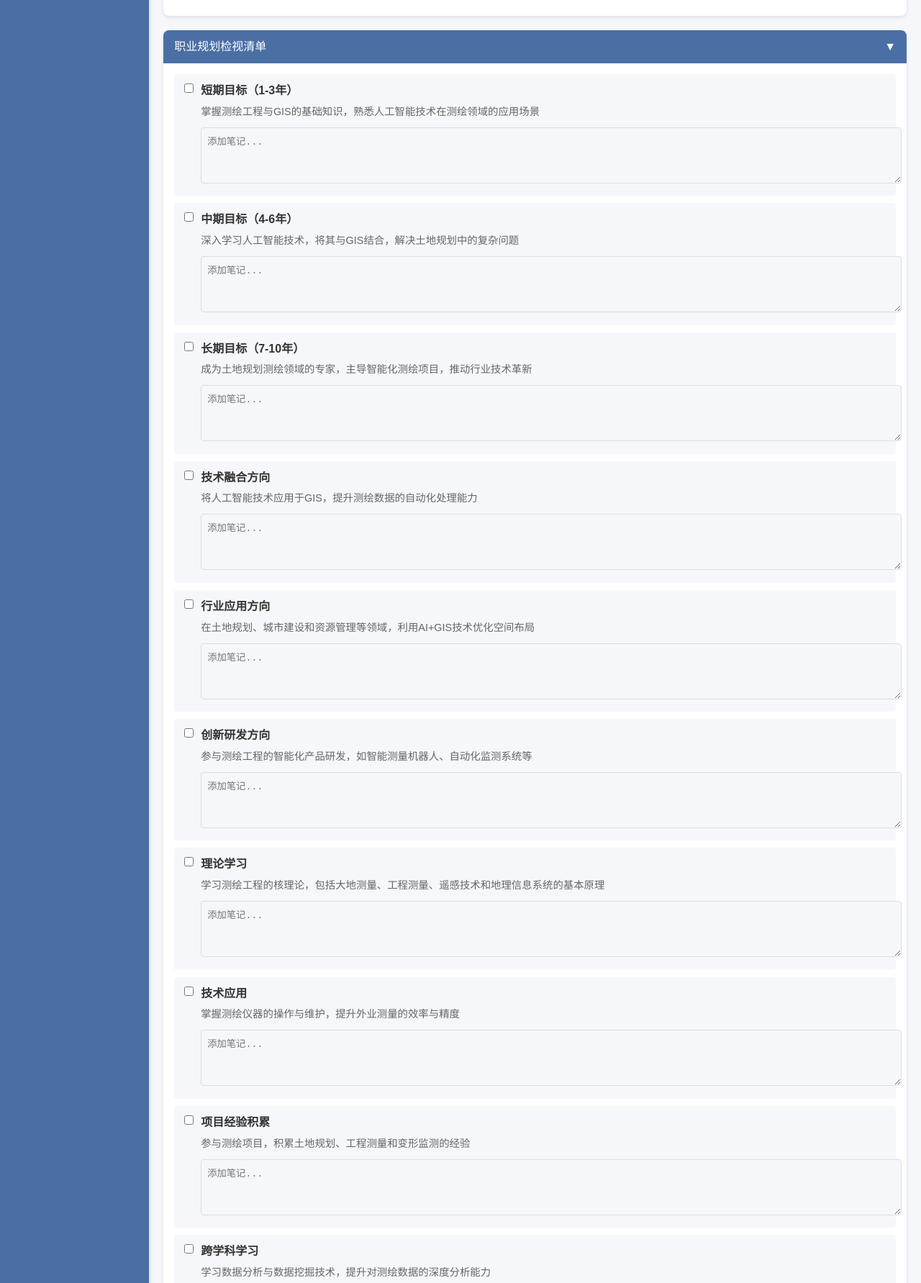
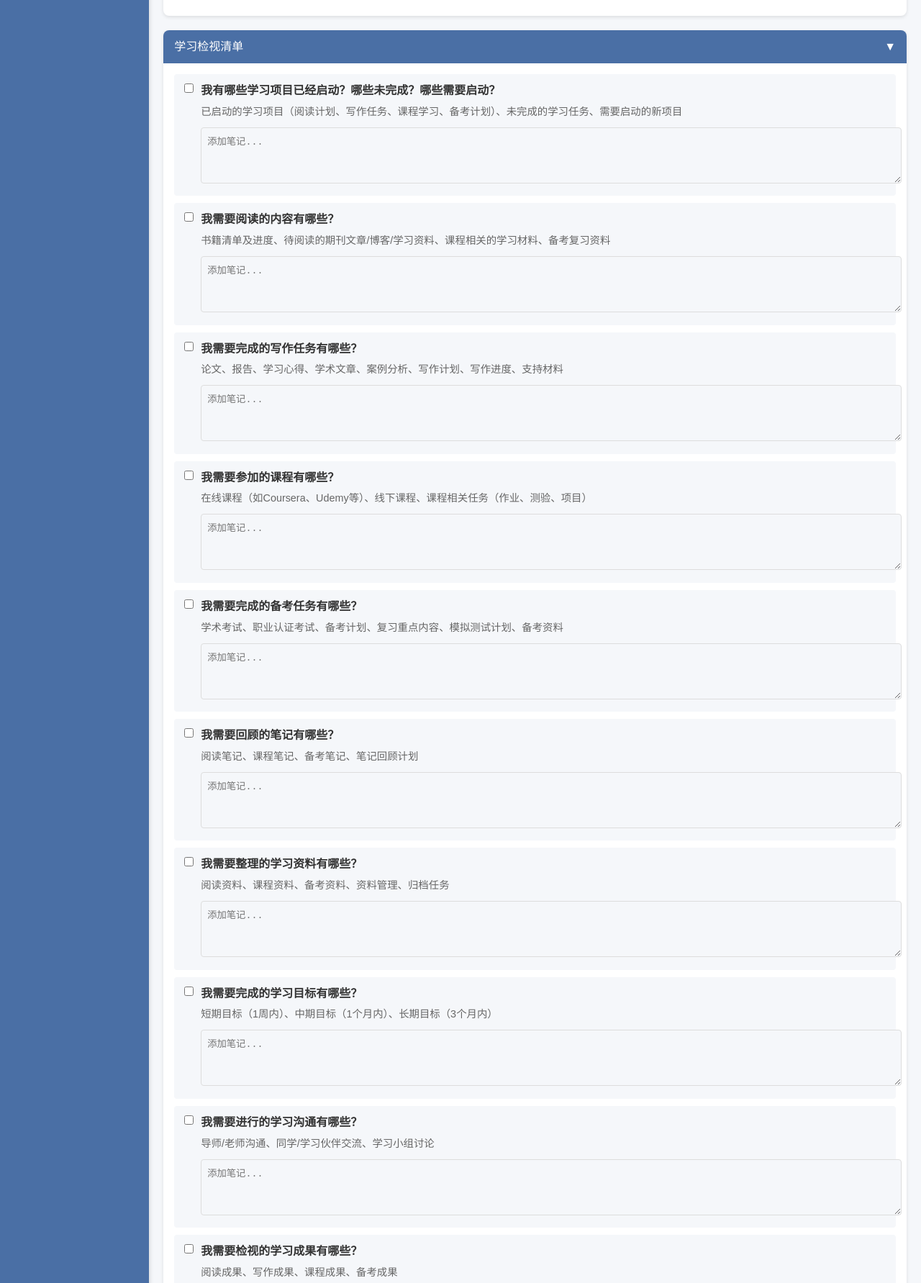
Before and after one commit to notioncn/daily-review, a plain HTML site: page index.html in a window 1280 px wide. Shown: the part 5502-7285 px from the top of the page at 72% size. Drawn offline with Linux system fonts and the light colour scheme.

Commit message:
最新修改

```diff
--- a/app.js
+++ b/app.js
@@ -15,7 +15,7 @@ const views = document.querySelectorAll('.checklist-view, .calendar-view, .expor
 const sectionHeaders = document.querySelectorAll('.section-header');
 const workChecklistContainer = document.getElementById('work-checklist');
 const lifeChecklistContainer = document.getElementById('life-checklist');
-const careerChecklistContainer = document.getElementById('career-checklist');
+const studyChecklistContainer = document.getElementById('study-checklist');
 const calendarGrid = document.getElementById('calendar-grid');
 const currentMonthDisplay = document.getElementById('current-month');
 const prevMonthBtn = document.getElementById('prev-month');
@@ -122,7 +122,7 @@ function getCurrentDateData() {
         userData[dateKey] = {
             work: {},
             life: {},
-            career: {}
+            study: {}
         };
     }
     return userData[dateKey];
@@ -146,11 +146,11 @@ function renderChecklists() {
         lifeChecklistContainer.appendChild(createChecklistItem(item, itemData, 'life'));
     });
 
-    // 渲染职业规划检视清单
-    careerChecklistContainer.innerHTML = '';
-    careerChecklistData.forEach(item => {
-        const itemData = dateData.career[item.id] || { completed: false, notes: '' };
-        careerChecklistContainer.appendChild(createChecklistItem(item, itemData, 'career'));
+    // 渲染学习检视清单
+    studyChecklistContainer.innerHTML = '';
+    studyChecklistData.forEach(item => {
+        const itemData = dateData.study[item.id] || { completed: false, notes: '' };
+        studyChecklistContainer.appendChild(createChecklistItem(item, itemData, 'study'));
     });
 }
 
@@ -445,7 +445,7 @@ function generateExport() {
 
     const includeWork = document.getElementById('export-work').checked;
     const includeLife = document.getElementById('export-life').checked;
-    const includeCareer = document.getElementById('export-career').checked;
+    const includeStudy = document.getElementById('export-study').checked;
     const completedOnly = document.getElementById('export-completed-only').checked;
     const withNotes = document.getElementById('export-with-notes').checked;
 
@@ -481,11 +481,11 @@ function generateExport() {
         markdown += '\n';
     }
 
-    // 添加职业规划检视清单
-    if (includeCareer) {
-        markdown += '## 职业规划检视清单\n\n';
-        careerChecklistData.forEach(item => {
-            const itemData = dateData.career[item.id] || { completed: false, notes: '' };
+    // 添加学习检视清单
+    if (includeStudy) {
+        markdown += '## 学习检视清单\n\n';
+        studyChecklistData.forEach(item => {
+            const itemData = dateData.study[item.id] || { completed: false, notes: '' };
             if (!completedOnly || itemData.completed) {
                 markdown += `- [${itemData.completed ? 'x' : ' '}] ${item.title}\n`;
                 if (withNotes && itemData.notes) {
--- a/data.js
+++ b/data.js
@@ -34,16 +34,15 @@ const lifeChecklistData = [
     { id: 'l29', title: '我有哪些社会义务要去履行？', description: '居委会、邻居、社会服务、学校、参与公共活动' }
 ];
 
-const careerChecklistData = [
-    { id: 'c01', title: '短期目标（1-3年）', description: '掌握测绘工程与GIS的基础知识，熟悉人工智能技术在测绘领域的应用场景' },
-    { id: 'c02', title: '中期目标（4-6年）', description: '深入学习人工智能技术，将其与GIS结合，解决土地规划中的复杂问题' },
-    { id: 'c03', title: '长期目标（7-10年）', description: '成为土地规划测绘领域的专家，主导智能化测绘项目，推动行业技术革新' },
-    { id: 'c04', title: '技术融合方向', description: '将人工智能技术应用于GIS，提升测绘数据的自动化处理能力' },
-    { id: 'c05', title: '行业应用方向', description: '在土地规划、城市建设和资源管理等领域，利用AI+GIS技术优化空间布局' },
-    { id: 'c06', title: '创新研发方向', description: '参与测绘工程的智能化产品研发，如智能测量机器人、自动化监测系统等' },
-    { id: 'c07', title: '理论学习', description: '学习测绘工程的核理论，包括大地测量、工程测量、遥感技术和地理信息系统的基本原理' },
-    { id: 'c08', title: '技术应用', description: '掌握测绘仪器的操作与维护，提升外业测量的效率与精度' },
-    { id: 'c09', title: '项目经验积累', description: '参与测绘项目，积累土地规划、工程测量和变形监测的经验' },
-    { id: 'c10', title: '跨学科学习', description: '学习数据分析与数据挖掘技术，提升对测绘数据的深度分析能力' },
-    { id: 'c11', title: '持续教育与认证', description: '考取相关职业资格证书，如注册测绘师、GIS工程师认证等，增强职业竞争力' }
+const studyChecklistData = [
+    { id: 's01', title: '我有哪些学习项目已经启动？哪些未完成？哪些需要启动？', description: '已启动的学习项目（阅读计划、写作任务、课程学习、备考计划）、未完成的学习任务、需要启动的新项目' },
+    { id: 's02', title: '我需要阅读的内容有哪些？', description: '书籍清单及进度、待阅读的期刊文章/博客/学习资料、课程相关的学习材料、备考复习资料' },
+    { id: 's03', title: '我需要完成的写作任务有哪些？', description: '论文、报告、学习心得、学术文章、案例分析、写作计划、写作进度、支持材料' },
+    { id: 's04', title: '我需要参加的课程有哪些？', description: '在线课程（如Coursera、Udemy等）、线下课程、课程相关任务（作业、测验、项目）' },
+    { id: 's05', title: '我需要完成的备考任务有哪些？', description: '学术考试、职业认证考试、备考计划、复习重点内容、模拟测试计划、备考资料' },
+    { id: 's06', title: '我需要回顾的笔记有哪些？', description: '阅读笔记、课程笔记、备考笔记、笔记回顾计划' },
+    { id: 's07', title: '我需要整理的学习资料有哪些？', description: '阅读资料、课程资料、备考资料、资料管理、归档任务' },
+    { id: 's08', title: '我需要完成的学习目标有哪些？', description: '短期目标（1周内）、中期目标（1个月内）、长期目标（3个月内）' },
+    { id: 's09', title: '我需要进行的学习沟通有哪些？', description: '导师/老师沟通、同学/学习伙伴交流、学习小组讨论' },
+    { id: 's10', title: '我需要检视的学习成果有哪些？', description: '阅读成果、写作成果、课程成果、备考成果' }
 ];
--- a/index.html
+++ b/index.html
@@ -58,14 +58,14 @@
                         </div>
                     </div>
 
-                    <!-- 职业规划检视清单 -->
+                    <!-- 学习检视清单 -->
                     <div class="checklist-section">
                         <div class="section-header">
-                            <span>职业规划检视清单</span>
+                            <span>学习检视清单</span>
                             <span class="toggle-icon">▼</span>
                         </div>
-                        <div class="section-content active" id="career-checklist">
-                            <!-- 动态生成的职业规划检视项目 -->
+                        <div class="section-content active" id="study-checklist">
+                            <!-- 动态生成的学习检视项目 -->
                         </div>
                     </div>
                 </div>
@@ -101,8 +101,8 @@
                     </div>
                     <div>
                         <label>
-                            <input type="checkbox" id="export-career" checked>
-                            包含职业规划检视清单
+                            <input type="checkbox" id="export-study" checked>
+                            包含学习检视清单
                         </label>
                     </div>
                     <div>
```
Also changed, not shown: 每日执行系统安排/20250312203005.jpg (added), 每日执行系统安排/20250312203039.jpg (added), 7 other files.
